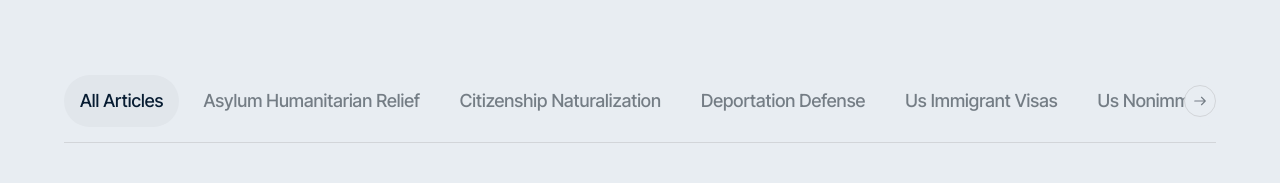
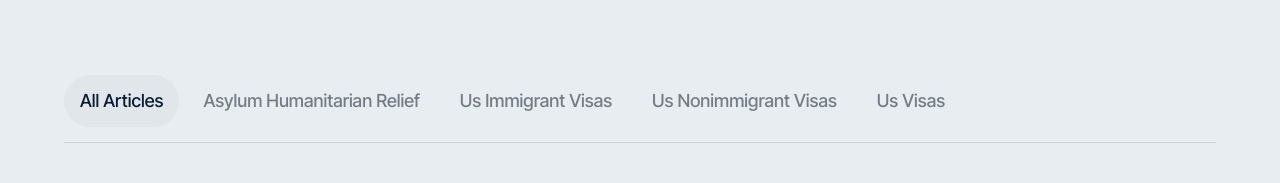
Before and after one commit to alihusayni/tll-next, a Next.js app: page /resources in a window 1280 px wide. Shown: the part 305-488 px from the top of the page. Built offline with nearby package versions, Linux system fonts and the light colour scheme.

Commit message:
deleted some categories

```diff
--- a/app/[category]/category-page-client.tsx
+++ b/app/[category]/category-page-client.tsx
@@ -89,8 +89,8 @@ export default function CategoryPageClient({
       {/* Articles Section - Background extends to infinity */}
       {paginatedArticles.length > 0 && (
         <section id="articles-section" className="bg-[#E1E6EB] lg:py-8 px-4 sm:px-8 lg:px-16 2xl:px-0 m-0 relative">
-          {/* Border extending to infinity */}
-          <div className="absolute left-1/2 right-1/2 top-0 h-px bg-[#D2D5D9] -ml-[50vw] -mr-[50vw] z-0"></div>
+           {/* Border extending to infinity */}
+           <div className="absolute left-0 right-0 top-0 h-px bg-[#D2D5D9] z-0"></div>
           <div className="max-w-[86.5rem] mx-auto">
             {/* Articles Grid - Responsive: 1 col mobile, 2 cols tablet, 3 cols desktop */}
             <div className="flex flex-col pt-4 sm:pt-8 gap-10">
--- a/src/components/molecules/main-nav.tsx
+++ b/src/components/molecules/main-nav.tsx
@@ -74,7 +74,6 @@ export default function MainNav({ className = '', onItemClick, mobileView = fals
         { href: '/us-visas', label: 'US Visas' },
         { href: '/us-nonimmigrant-visas', label: 'US Nonimmigrant Visas' },
         { href: '/us-immigrant-visas', label: 'US Immigrant Visas' },
-        { href: '/citizenship-naturalization', label: 'Citizenship Naturalization' },
         { href: '/asylum-humanitarian-relief', label: 'Asylum Humanitarian Relief' }
       ]
     }
--- a/src/components/organisms/site-footer.tsx
+++ b/src/components/organisms/site-footer.tsx
@@ -10,11 +10,6 @@ export default function SiteFooter({className = ''}: SiteFooterProps) {
     const practicesItems = [
         // { text: 'Criminal Immigration Issues', href: '/family-based-immigration' },
         {text: 'Asylum & Humanitarian Relief', href: '/asylum-humanitarian-relief'},
-        {
-            text: 'Removal/Deportation Defense',
-            href: '/deportation-defense/removal-proceedings/fighting-removal-proceedings'
-        },
-        {text: 'Citizenship & Naturalization Support', href: '/citizenship-naturalization/become-a-us-citizen'},
         {text: 'Family-based Immigration', href: '/us-immigrant-visas/family-based-immigration'},
         {text: 'Business & Employment Immigration', href: '/us-immigrant-visas/employment-based-immigration/eb-2'},
     ];
--- a/src/lib/content.ts
+++ b/src/lib/content.ts
@@ -220,12 +220,14 @@ export function getContentCategories(): Array<{ id: string; label: string }> {
     }
   });
 
-  const categories = Array.from(categorySet).map(cat => ({
-    id: cat,
-    label: cat.split('-').map(word =>
-      word.charAt(0).toUpperCase() + word.slice(1)
-    ).join(' ')
-  }));
+  const categories = Array.from(categorySet)
+    .filter(cat => cat !== 'citizenship-naturalization' && cat !== 'deportation-defense')
+    .map(cat => ({
+      id: cat,
+      label: cat.split('-').map(word =>
+        word.charAt(0).toUpperCase() + word.slice(1)
+      ).join(' ')
+    }));
 
   // Sort alphabetically by label
   categories.sort((a, b) => a.label.localeCompare(b.label));
```
Also changed, not shown: 1 other file (tests, documents, lock files or other folders).
